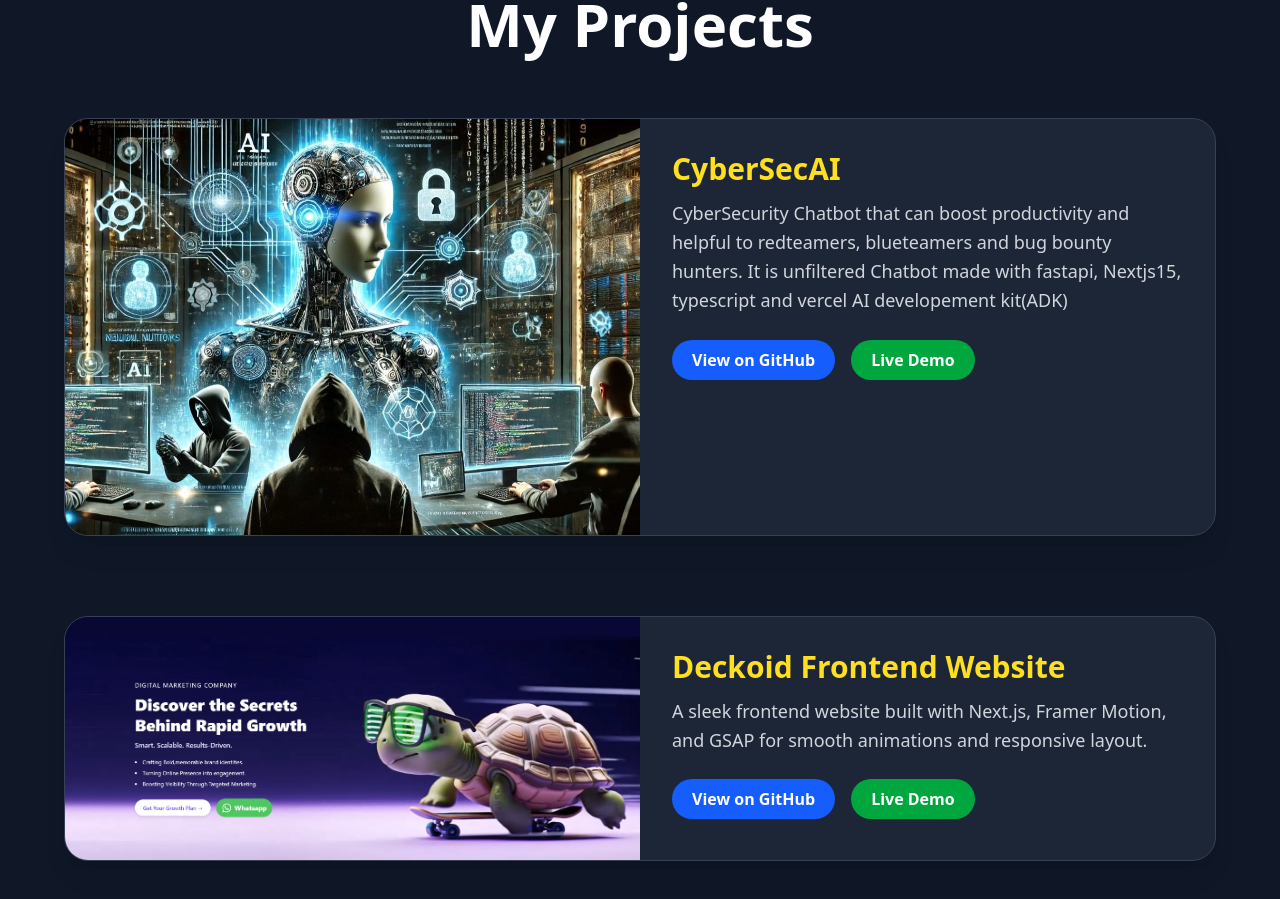
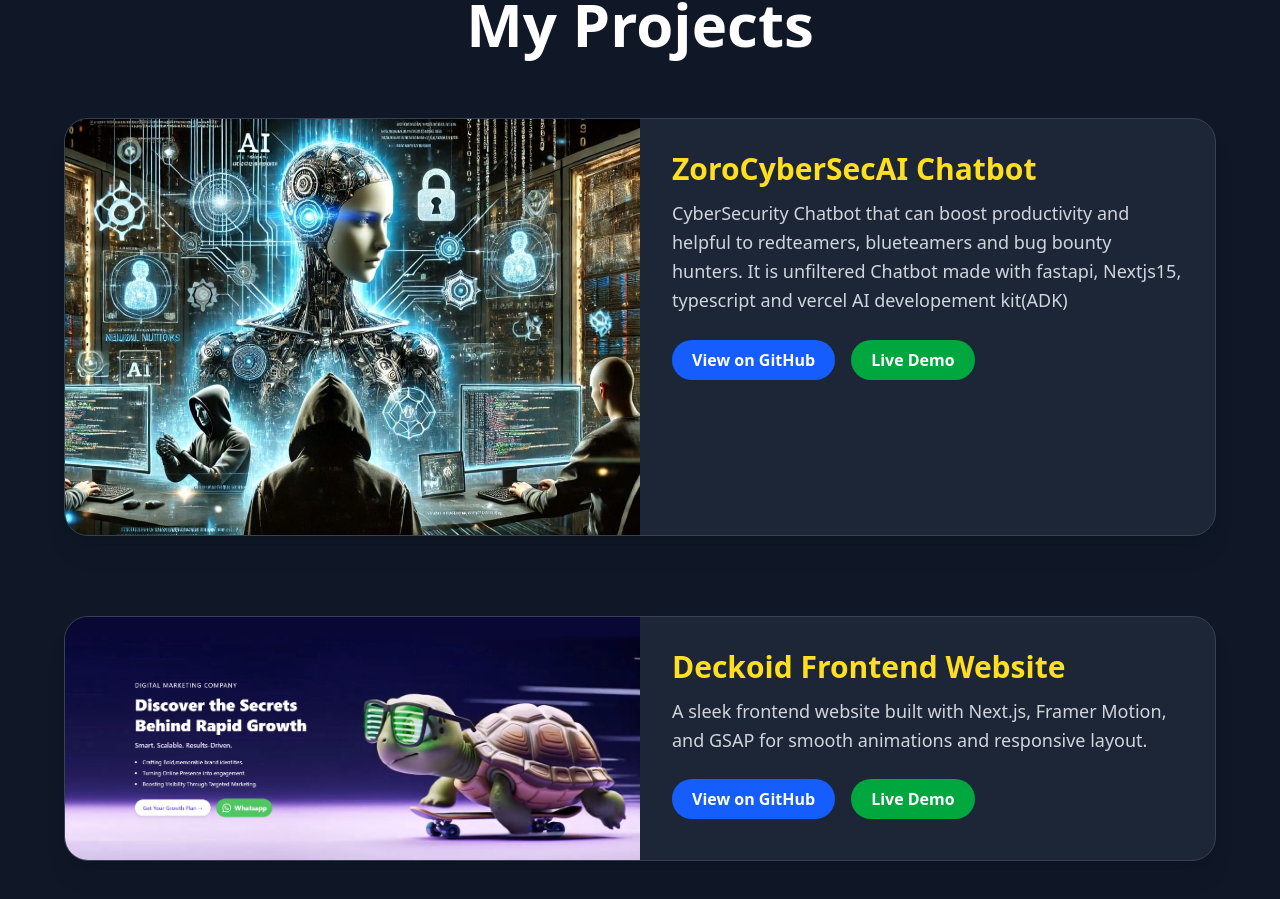
Before and after one commit to raxitzora/portfolio, a React (Vite) app: page / in a window 1280 px wide. Shown: the part 4141-5040 px from the top of the page. Built offline with nearby package versions, Linux system fonts and the light colour scheme.

Commit message:
Update Projects.jsx

```diff
--- a/src/components/Projects/Projects.jsx
+++ b/src/components/Projects/Projects.jsx
@@ -1,8 +1,7 @@
-
 const projects = [
   {
     image: "/assets/cyberproject.jpg",
-    title: "CyberSecAI",
+    title: "ZoroCyberSecAI Chatbot",
     description:
       "CyberSecurity Chatbot that can boost productivity and helpful to redteamers, blueteamers and bug bounty hunters. It is unfiltered Chatbot made with fastapi, Nextjs15, typescript and vercel AI developement kit(ADK)",
     github: "https://github.com/raxitzora/CyberSecFrontend",
@@ -21,7 +20,11 @@ const projects = [
 
 const Projects = () => {
   return (
-    <section id="projects" className="bg-gray-900 py-20 px-6" aria-label="Projects Section">
+    <section
+      id="projects"
+      className="bg-gray-900 py-20 px-6"
+      aria-label="Projects Section"
+    >
       <h2 className="text-5xl sm:text-6xl font-extrabold text-center text-white mb-16">
         My Projects
       </h2>
```
